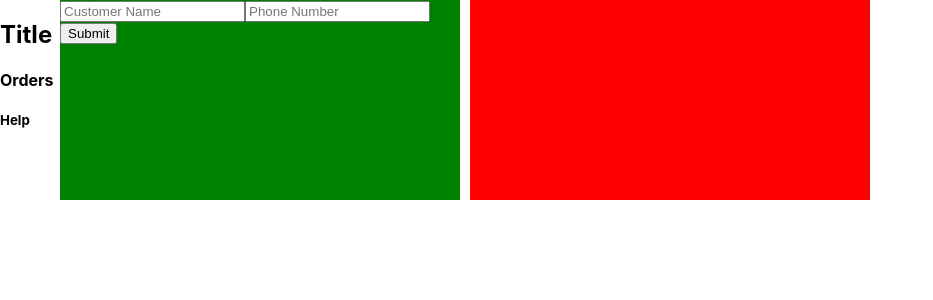
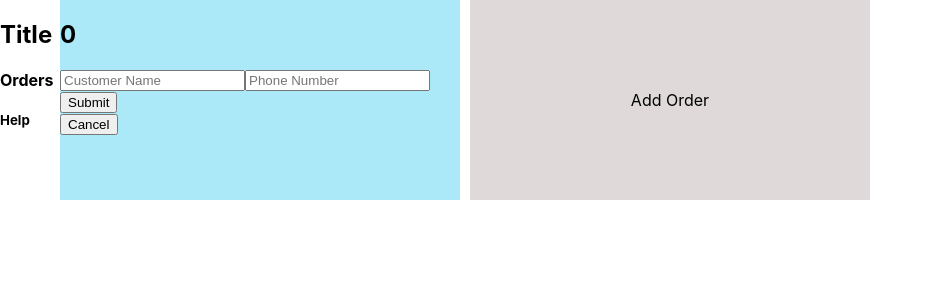
Before and after one commit to shsiangg/dry_cleaner_app, a React (Create React App) app: page / in a window 1280 px wide. Shown: the top 300 px of the page, without its empty margins (0-933 px from the left). Built offline with nearby package versions, Linux system fonts and the light colour scheme.

Commit message:
refactored dashboard_item, added timers

```diff
--- a/src/components/completed_item.js
+++ /dev/null
@@ -1,12 +0,0 @@
-import React , { useState } from 'react';
-import './dashboard.css'
-
-
-export default function CompletedItem({name, number, time}) {
-  return (
-    <div>
-      Completed
-      <p>{name} {number} {time}</p>
-    </div>
-  )
-}
--- a/src/components/dashboard.css
+++ b/src/components/dashboard.css
@@ -6,9 +6,12 @@
 }
 
 .dashboard-item {
-  background: green;
+  background: #ace9f8;
 }
 
 .add-order {
-  background: red;
+  background: rgb(224, 217, 217);
+  display: flex;
+  align-items: center;
+  justify-content: center;
 }
--- a/src/components/dashboard.js
+++ b/src/components/dashboard.js
@@ -5,41 +5,25 @@ import SubmittedItem from './submitted_item'
 import CompletedItem from './completed_item';
 
 export default function Dashboard(props) {
-  const [items, setItems] = useState([{state: 'empty', id: 0, name: '', number: ''}])
+  const [items, setItems] = useState([{id: 0}])
   const [itemCount, setItemCount] = useState(1)
 
-  const handleSubmit = (e, child_key) => {
-    e.preventDefault();
-    let name = e.target.name.value
-    let number = e.target.number.value
-    let cards = [...items]
-    cards[child_key] = {state: 'submit', id: child_key, name: name, number: number}
-    setItems(cards)
-  }
-
-  const handleComplete = (e, name, number, time, child_key) => {
-    e.preventDefault();
-    let cards = [...items]
-    cards[child_key] = {state: 'complete', id: child_key, name: name, number: number, time: time}
-    setItems(cards)  }
 
   const addItem = () => {
     setItemCount(itemCount + 1)
     setItems([...items, {state: 'empty', id: itemCount}])
   }
+
+
+
   return (
     <div className="dashboard">
       {items.map((item) => {
-        if (item.state === 'empty') {
-          return <DashboardItem handleSubmit={handleSubmit} key={item.id} uid={item.id}/>
-        } else if (item.state === 'submit') {
-          return <SubmittedItem handleComplete={handleComplete} key={item.id} uid={item.id}
-                    name={item.name} number={item.number}/>
-        } else {
-          return <CompletedItem key={item.id} name={item.name} number={item.number} time={item.time}/>
-        }
+        return <DashboardItem key={item.id} uid={item.id} />
       })}
+
       <div className="dashboard-item add-order" type="button" onClick={() => addItem()}>
+      Add Order
       </div>
     </div>
   )
--- a/src/components/dashboard_item.js
+++ b/src/components/dashboard_item.js
@@ -1,39 +1,136 @@
-import React , { useState, useEffect } from 'react';
+import React , { useState, useEffect, useRef } from 'react';
 import SubmittedItem from './submitted_item'
 import './dashboard.css'
 
 export default function DashboardItem(props) {
   const [input, setInput] = useState({})
+  const [itemState, setItemState] = useState('empty')
+  const [name, setName] = useState()
+  const [number, setNumber] = useState()
+  const [startTime, setStartTime] = useState()
+  const [endTime, setEndTime] = useState()
+  const [timer, setTimer] = useState(new Date(1000 * 0).toISOString().substr(11, 8))
+  const [seconds, setSeconds] = useState(0)
 
   const handleInputChange = (e) => setInput({
     ...input,
     [e.currentTarget.name]: e.currentTarget.value
   })
 
+  const handleSubmit = (e) => {
+    e.preventDefault()
+    setName(e.target.name.value)
+    setNumber(e.target.number.value)
+    setItemState('submit')
+    setStartTime(new Date().toLocaleString())
+
+  }
+
+  const handleComplete = (e, elapsed_time) => {
+    e.preventDefault()
+    setItemState('complete')
+    setEndTime(new Date().toLocaleString())
+  }
+
+  const handleCancel = (e) => {
+    e.preventDefault()
+    setItemState('canceled')
+  }
+
+  useInterval(() => {
+    setSeconds(seconds + 1);
+    setTimer( new Date(1000 * seconds).toISOString().substr(11, 8))
+  }, itemState === 'complete' ? null : (itemState === 'submit' ? 1000 : null) );
+
+
+
+  let content = () => {
+    switch (itemState) {
+      case 'empty':
+        return (
+          <>
+        <h2>{props.uid}</h2>
+        <form onSubmit={(e) => handleSubmit(e)}>
+          <input required  name="name" placeholder="Customer Name" onChange={handleInputChange} ></input>
+          <input required pattern="\d{10}"  name="number" placeholder="Phone Number" onChange={handleInputChange} ></input>
+          <input type="submit" value="Submit" ></input>
+        </form>
+        <button name="cancel" onClick={(e) => handleCancel(e, props.uid)}>Cancel</button>
+      </>
+        )
+      case 'submit':
+       return (
+       <div>
+          Processing
+          <p>{name} {number}</p>
+          <p>Started at: {startTime}</p>
+          <h3>Elapsed time: {timer}</h3>
+          <h2>{props.uid}</h2>
+          <button onClick={(e) => {handleComplete(e)}}>Complete Order</button>
+      </div>
+       )
+       case 'canceled':
+         return (<div>
+           canceled
+         </div>)
+      default:
+        return (
+        <>
+          <h2>completed</h2>
+          <p>{name} {number}</p>
+          <p>Start time: {startTime}</p>
+          <p>End time: {endTime}</p>
+          <p>Time Elapsed: {seconds}</p>
+          <h2>{props.uid}</h2>
+        </>
+        )
+    }
+
+  }
+
 
   return (
     <div className={`dashboard-item ${props.uid}`} >
-      <form onSubmit={(e) => props.handleSubmit(e, props.uid)}>
-        <input required  name="name" placeholder="Customer Name" onChange={handleInputChange} ></input>
-        <input required pattern="\d{10}"  name="number" placeholder="Phone Number" onChange={handleInputChange} ></input>
-        <input type="submit" value="Submit" ></input>
-      </form>
+     {content()}
     </div>
 
   )
 
 }
 
-/*
-  dashboard item first asks for name an dphone Number
+function useInterval(callback, delay) {
+  const savedCallback = useRef();
 
-  after fields are submitted, item will change look of input, create "submitted at" field, and a
-start processing button
+  // Remember the latest callback.
+  useEffect(() => {
+    savedCallback.current = callback;
+  }, [callback]);
 
-  when the start processing button is pressed, a "In progress..." status field will appear and a
-"time elapsed" will appear to count the time since button pressed, and a
-complete order button will appear
+  // Set up the interval.
+  useEffect(() => {
+    function tick() {
+      savedCallback.current();
+    }
+    if (delay !== null) {
+      let id = setInterval(tick, delay);
+      return () => clearInterval(id);
+    }
+  }, [delay]);
+}
+/* dashboard item = [{id: 0 }, {id:1}, ...]
+  responsibilities of dashboard: create and delete items
 
-  when the complete order button is pressed, the order will say completed and how long it took
-to complete
+  responsibilities of dashboard item: handle state of item
+
+dashboard item state: input -> processing -> completed
+
+
+ <h2>{props.uid}</h2>
+      <form onSubmit={(e) => props.handleSubmit(e, props.uid)}>
+        <input required  name="name" placeholder="Customer Name" onChange={handleInputChange} ></input>
+        <input required pattern="\d{10}"  name="number" placeholder="Phone Number" onChange={handleInputChange} ></input>
+        <input type="submit" value="Submit" ></input>
+      </form>
+      <button name="cancel" onClick={(e) => props.handleCancel(e, props.uid)}>Cancel</button>
+
 */
--- a/src/components/submitted_item.js
+++ /dev/null
@@ -1,31 +0,0 @@
-import React , { useState, useEffect } from 'react';
-import CompletedItem from './completed_item'
-
-import './dashboard.css'
-
-
-export default function SubmittedItem({name, number, uid, handleComplete}) {
-  const [seconds, setSeconds] = useState(0)
-  const [timer, setTimer] = useState(new Date(1000 * 0).toISOString().substr(11, 8))
-
-  useEffect(() => {
-    const id = setInterval(() => {
-      setSeconds(seconds + 1)
-      let new_timer = new Date(1000 * seconds).toISOString().substr(11, 8)
-      setTimer(new_timer)
-    }, 1000);
-    return () => {
-      clearInterval(id);
-    };
-  });
-  return (
-    <div>
-      Processing
-      <p>{name} {number}</p>
-      <div>
-      {timer}
-      </div>
-      <button onClick={(e) => {handleComplete(e, name, number, timer, uid)}}>asdf</button>
-    </div>
-  )
-}
```
